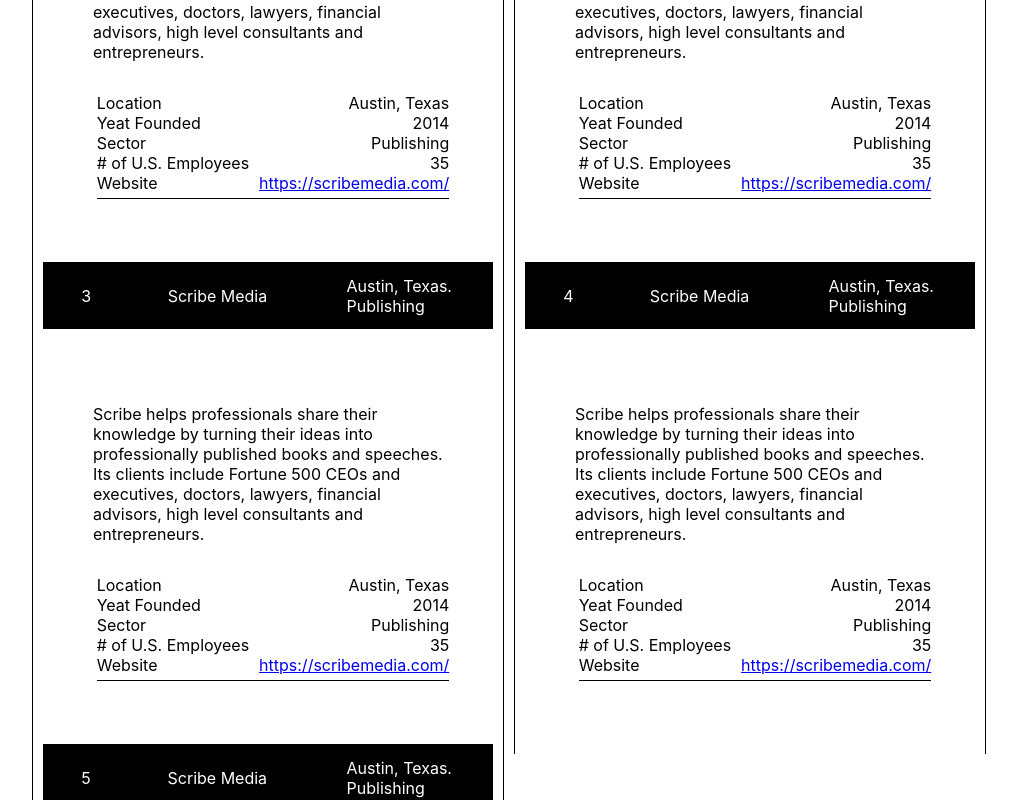
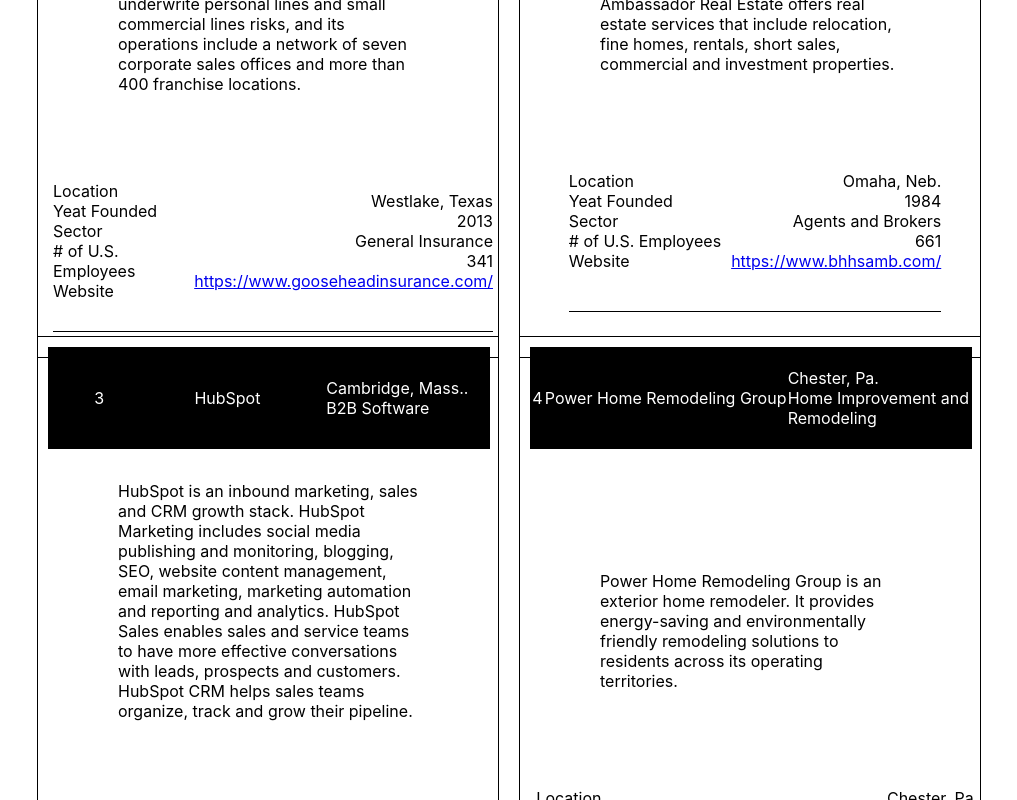
Before and after one commit to estelo2jz/topcompanyrevise, a React (Create React App) app: page /Large in a window 1280 px wide. Shown: the part 1560-2360 px from the top of the page, without its empty margins (131-1148 px from the left). Built offline with nearby package versions, Linux system fonts and the light colour scheme.

Commit message:
changed styles on companies

```diff
--- a/src/components/large/LargeItems.js
+++ b/src/components/large/LargeItems.js
@@ -1,67 +1,52 @@
 export const LargeItems = [
   {
     rank: '1',
-    companyLogo: 'https://assets.entrepreneur.com/static/tcc/logos/TCC_Scribe_Media_LLC_Logo_300x300.png?width=80',
-    title: 'Scribe Media',
-    location: "Austin, Texas",
-    sector: 'Publishing',
-    companyBio: 'Scribe helps professionals share their knowledge by turning their ideas into professionally published books and speeches. Its clients include Fortune 500 CEOs and executives, doctors, lawyers, financial advisors, high level consultants and entrepreneurs.',
-    companyImg: 'https://assets.entrepreneur.com/static/tcc/profile/TCC_ScribeMedia_1920x1080.png?width=550',
-    yearFounded: '2014',
-    numEmployee: '35',
-    url: 'https://scribemedia.com/',
-    cName: 'nav-links',
+    title: 'Goosehead Insurance',
+    location: "Westlake, Texas",
+    sector: 'General Insurance',
+    companyBio: 'Goosehead Insurance is an independent personal lines insurance agency. Goosehead represents more than 80 insurance companies that underwrite personal lines and small commercial lines risks, and its operations include a network of seven corporate sales offices and more than 400 franchise locations.',
+    yearFounded: '2013',
+    numEmployee: '341',
+    url: 'https://www.gooseheadinsurance.com/',
   },
   {
     rank: '2',
-    companyLogo: 'https://assets.entrepreneur.com/static/tcc/logos/TCC_Scribe_Media_LLC_Logo_300x300.png?width=80',
-    title: 'Scribe Media',
-    location: "Austin, Texas",
-    sector: 'Publishing',
-    companyBio: 'Scribe helps professionals share their knowledge by turning their ideas into professionally published books and speeches. Its clients include Fortune 500 CEOs and executives, doctors, lawyers, financial advisors, high level consultants and entrepreneurs.',
-    companyImg: 'https://assets.entrepreneur.com/static/tcc/profile/TCC_ScribeMedia_1920x1080.png?width=550',
-    yearFounded: '2014',
-    numEmployee: '35',
-    url: 'https://scribemedia.com/',
-    cName: 'nav-links',
+    title: 'Berkshire Hathaway HomeServices Ambassador Real Estate',
+    location: "Omaha, Neb.",
+    sector: 'Agents and Brokers',
+    companyBio: 'Berkshire Hathaway HomeServices Ambassador Real Estate offers real estate services that include relocation, fine homes, rentals, short sales, commercial and investment properties.',
+    yearFounded: '1984',
+    numEmployee: '661',
+    url: 'https://www.bhhsamb.com/',
   },
   {
     rank: '3',
-    companyLogo: 'https://assets.entrepreneur.com/static/tcc/logos/TCC_Scribe_Media_LLC_Logo_300x300.png?width=80',
-    title: 'Scribe Media',
-    location: "Austin, Texas",
-    sector: 'Publishing',
-    companyBio: 'Scribe helps professionals share their knowledge by turning their ideas into professionally published books and speeches. Its clients include Fortune 500 CEOs and executives, doctors, lawyers, financial advisors, high level consultants and entrepreneurs.',
-    companyImg: 'https://assets.entrepreneur.com/static/tcc/profile/TCC_ScribeMedia_1920x1080.png?width=550',
-    yearFounded: '2014',
-    numEmployee: '35',
-    url: 'https://scribemedia.com/',
-    cName: 'nav-links',
+    title: 'HubSpot',
+    location: "Cambridge, Mass.",
+    sector: 'B2B Software',
+    companyBio: 'HubSpot is an inbound marketing, sales and CRM growth stack. HubSpot Marketing includes social media publishing and monitoring, blogging, SEO, website content management, email marketing, marketing automation and reporting and analytics. HubSpot Sales enables sales and service teams to have more effective conversations with leads, prospects and customers. HubSpot CRM helps sales teams organize, track and grow their pipeline.',
+    yearFounded: '2006',
+    numEmployee: '1633',
+    url: 'https://www.hubspot.com/',
   },
   {
     rank: '4',
-    companyLogo: 'https://assets.entrepreneur.com/static/tcc/logos/TCC_Scribe_Media_LLC_Logo_300x300.png?width=80',
-    title: 'Scribe Media',
-    location: "Austin, Texas",
-    sector: 'Publishing',
-    companyBio: 'Scribe helps professionals share their knowledge by turning their ideas into professionally published books and speeches. Its clients include Fortune 500 CEOs and executives, doctors, lawyers, financial advisors, high level consultants and entrepreneurs.',
-    companyImg: 'https://assets.entrepreneur.com/static/tcc/profile/TCC_ScribeMedia_1920x1080.png?width=550',
-    yearFounded: '2014',
-    numEmployee: '35',
-    url: 'https://scribemedia.com/',
-    cName: 'nav-links',
+    title: 'Power Home Remodeling Group',
+    location: "Chester, Pa",
+    sector: 'Home Improvement and Remodeling',
+    companyBio: 'Power Home Remodeling Group is an exterior home remodeler. It provides energy-saving and environmentally friendly remodeling solutions to residents across its operating territories.',
+    yearFounded: '1992',
+    numEmployee: '2284',
+    url: 'http://www.powerhrg.com',
   },
   {
     rank: '5',
-    companyLogo: 'https://assets.entrepreneur.com/static/tcc/logos/TCC_Scribe_Media_LLC_Logo_300x300.png?width=80',
-    title: 'Scribe Media',
-    location: "Austin, Texas",
+    title: 'Curriculum Associates',
+    location: "North Billerica, Mass",
     sector: 'Publishing',
-    companyBio: 'Scribe helps professionals share their knowledge by turning their ideas into professionally published books and speeches. Its clients include Fortune 500 CEOs and executives, doctors, lawyers, financial advisors, high level consultants and entrepreneurs.',
-    companyImg: 'https://assets.entrepreneur.com/static/tcc/profile/TCC_ScribeMedia_1920x1080.png?width=550',
-    yearFounded: '2014',
-    numEmployee: '35',
-    url: 'https://scribemedia.com/',
-    cName: 'nav-links',
-  },
+    companyBio: "Curriculum Associates focuses on a blended learning approach, evolving along with schools as they focus more on digital content. It designs print and online instructional materials, screens and assessments, along with data management tools to address the needs of today's student and help teachers save time in the classroom.",
+    yearFounded: '1969',
+    numEmployee: '808',
+    url: 'https://www.curriculumassociates.com/',
+  }
 ]
--- a/src/components/medium/Medium.js
+++ b/src/components/medium/Medium.js
@@ -34,7 +34,9 @@
                   <div className="tab-content">
                     <div className="tab-content-container">
                       <div className="tab-content-summary">
-                        <p>{item.companyBio}</p>
+                        <div>
+                          <p>{item.companyBio}</p>
+                        </div>
                       </div>
                       <div className="tab-content-content">
                         <div className="tab-content-image">
--- a/src/components/medium/MediumItems.js
+++ b/src/components/medium/MediumItems.js
@@ -1,56 +1,52 @@
-import Scribe from "../medium/logo/scribe.png";
-import Hug from "../medium/logo/hug.png";
-
-
 export const MediumItems = [
   {
     rank: '1',
-    title: 'Scribe Media',
-    location: "Austin, Texas",
-    sector: 'Publishing',
-    companyBio: 'Scribe helps professionals share their knowledge by turning their ideas into professionally published books and speeches. Its clients include Fortune 500 CEOs and executives, doctors, lawyers, financial advisors, high level consultants and entrepreneurs.',
-    yearFounded: '2014',
-    numEmployee: '35',
-    url: 'https://scribemedia.com/',
+    title: 'Zurixx',
+    location: "Cottonwood Heights, Utah",
+    sector: 'Financial Education',
+    companyBio: 'Zurixx develops, promotes, sells and fulfills financial education programs throughout the United States and Canada. Its multi-phase educational process equips students with the tools, knowledge and resources they need to be financially successful. Zurixx partners with internationally-known celebrities from ABC, A&E, HGTV, and DIY Networks.',
+    yearFounded: '2012',
+    numEmployee: '81',
+    url: 'http://www.zurixx.com',
   },
   {
     rank: '2',
-    title: 'Scribe Media',
-    location: "San Diego, Calif",
-    sector: 'Publishing',
-    companyBio: 'Hughes Marino is a real estate firm that exclusively represents tenants and buyers -- never landlords -- so it never has a conflict of interest. With offices across the nation, Hughes Marino has been helping companies lease, buy and build commercial space for over 25 years.',
-    yearFounded: '2011',
-    numEmployee: '74',
-    url: 'http://hughesmarino.com/',
+    title: 'Upside Travel',
+    location: "Washington, DC",
+    sector: 'Travel / Vacation',
+    companyBio: 'Upside is an online travel service exclusively for business travelers.',
+    yearFounded: '2015',
+    numEmployee: '87',
+    url: 'http://www.upside.com',
   },
   {
     rank: '3',
-    title: 'Maz',
-    location: "New York, N.Y.",
-    sector: 'Content Logistics',
-    companyBio: 'Maz has built a content distribution platform used by brands such as Forbes, Hearst and Bloomberg media. Its ability to increase audience reach, engagement and revenue performance is key to its partnership with hundreds of media brands.',
-    yearFounded: '2010',
-    numEmployee: '37',
-    url: 'http://www.mazsystems.com',
+    title: '8z Real Estate',
+    location: "Boulder, Colo.",
+    sector: 'Agents / Brokers',
+    companyBio: '8z Real Estate is a real-estate brokerage firm that provides home buyers and sellers with market data and online tools, along with the knowledge and expertise of professionals on the ground.',
+    yearFounded: '2009',
+    numEmployee: '159',
+    url: 'https://8z.com',
   },
   {
     rank: '4',
-    title: 'Vuesol Technologies',
-    location: "Austin, Texas",
-    sector: 'Publishing',
-    companyBio: 'Choozle provides digital advertising software that leverages detailed consumer data to power programmatic advertising campaigns across display, video, mobile and other mediums - all from a single, intuitive interface.',
-    yearFounded: '2015',
-    numEmployee: '43',
-    url: 'http://www.vuesol.com',
+    title: 'CBH Homes',
+    location: "Meridian, Idaho",
+    sector: 'New Home Construction',
+    companyBio: 'CBH Homes is a home builder and real-estate firm.',
+    yearFounded: '1992',
+    numEmployee: '89',
+    url: 'https://cbhhomes.com/',
   },
   {
     rank: '5',
-    title: 'Vuesol Technologies',
-    location: "Austin, Texas",
-    sector: 'Publishing',
-    companyBio: 'Vuesol Technologies is a global technology services and outsourcing provider that is committed to helping customers align technology innovation with business strategy. Vuesol has been offering Fortune 500 and mid-size clients achieve their business goals by providing a full spectrum of technology services and high quality IT talent globally.',
-    yearFounded: '2015',
-    numEmployee: '43',
-    url: 'http://www.vuesol.com',
+    title: 'N2 Publishing',
+    location: "Wilmington, N.C.",
+    sector: 'Neighborhood Publications',
+    companyBio: 'N2 Publishing produces neighborhood publications that create a sense of community and support local businesses.',
+    yearFounded: '2004',
+    numEmployee: '230',
+    url: 'https://n2pub.com/',
   },
 ]
--- a/src/components/small/SmallItems.js
+++ b/src/components/small/SmallItems.js
@@ -1,67 +1,52 @@
 export const SmallItems = [
   {
     rank: '1',
-    companyLogo: 'https://assets.entrepreneur.com/static/tcc/logos/TCC_Scribe_Media_LLC_Logo_300x300.png?width=80',
     title: 'Scribe Media',
     location: "Austin, Texas",
     sector: 'Publishing',
     companyBio: 'Scribe helps professionals share their knowledge by turning their ideas into professionally published books and speeches. Its clients include Fortune 500 CEOs and executives, doctors, lawyers, financial advisors, high level consultants and entrepreneurs.',
-    companyImg: 'https://assets.entrepreneur.com/static/tcc/profile/TCC_ScribeMedia_1920x1080.png?width=550',
     yearFounded: '2014',
     numEmployee: '35',
     url: 'https://scribemedia.com/',
-    cName: 'nav-links',
   },
   {
     rank: '2',
-    companyLogo: 'https://assets.entrepreneur.com/static/tcc/logos/TCC_Scribe_Media_LLC_Logo_300x300.png?width=80',
-    title: 'Scribe Media',
-    location: "Austin, Texas",
-    sector: 'Publishing',
-    companyBio: 'Scribe helps professionals share their knowledge by turning their ideas into professionally published books and speeches. Its clients include Fortune 500 CEOs and executives, doctors, lawyers, financial advisors, high level consultants and entrepreneurs.',
-    companyImg: 'https://assets.entrepreneur.com/static/tcc/profile/TCC_ScribeMedia_1920x1080.png?width=550',
-    yearFounded: '2014',
-    numEmployee: '35',
-    url: 'https://scribemedia.com/',
-    cName: 'nav-links',
+    title: 'Hughes Marino',
+    location: "San Diego, Calif",
+    sector: 'Commercial Real Estate',
+    companyBio: 'Hughes Marino is a real estate firm that exclusively represents tenants and buyers -- never landlords -- so it never has a conflict of interest. With offices across the nation, Hughes Marino has been helping companies lease, buy and build commercial space for over 25 years.',
+    yearFounded: '2011',
+    numEmployee: '74',
+    url: 'http://hughesmarino.com/',
   },
   {
     rank: '3',
-    companyLogo: 'https://assets.entrepreneur.com/static/tcc/logos/TCC_Scribe_Media_LLC_Logo_300x300.png?width=80',
-    title: 'Scribe Media',
-    location: "Austin, Texas",
-    sector: 'Publishing',
-    companyBio: 'Scribe helps professionals share their knowledge by turning their ideas into professionally published books and speeches. Its clients include Fortune 500 CEOs and executives, doctors, lawyers, financial advisors, high level consultants and entrepreneurs.',
-    companyImg: 'https://assets.entrepreneur.com/static/tcc/profile/TCC_ScribeMedia_1920x1080.png?width=550',
-    yearFounded: '2014',
-    numEmployee: '35',
-    url: 'https://scribemedia.com/',
-    cName: 'nav-links',
+    title: 'Maz',
+    location: "New York, N.Y.",
+    sector: 'Content Logistics',
+    companyBio: 'Maz has built a content distribution platform used by brands such as Forbes, Hearst and Bloomberg media. Its ability to increase audience reach, engagement and revenue performance is key to its partnership with hundreds of media brands.',
+    yearFounded: '2010',
+    numEmployee: '37',
+    url: 'http://www.mazsystems.com',
   },
   {
     rank: '4',
-    companyLogo: 'https://assets.entrepreneur.com/static/tcc/logos/TCC_Scribe_Media_LLC_Logo_300x300.png?width=80',
-    title: 'Scribe Media',
+    title: 'Vuesol Technologies',
     location: "Austin, Texas",
     sector: 'Publishing',
-    companyBio: 'Scribe helps professionals share their knowledge by turning their ideas into professionally published books and speeches. Its clients include Fortune 500 CEOs and executives, doctors, lawyers, financial advisors, high level consultants and entrepreneurs.',
-    companyImg: 'https://assets.entrepreneur.com/static/tcc/profile/TCC_ScribeMedia_1920x1080.png?width=550',
-    yearFounded: '2014',
-    numEmployee: '35',
-    url: 'https://scribemedia.com/',
-    cName: 'nav-links',
+    companyBio: 'Choozle provides digital advertising software that leverages detailed consumer data to power programmatic advertising campaigns across display, video, mobile and other mediums - all from a single, intuitive interface.',
+    yearFounded: '2015',
+    numEmployee: '43',
+    url: 'http://www.vuesol.com',
   },
   {
     rank: '5',
-    companyLogo: 'https://assets.entrepreneur.com/static/tcc/logos/TCC_Scribe_Media_LLC_Logo_300x300.png?width=80',
-    title: 'Scribe Media',
+    title: 'Vuesol Technologies',
     location: "Austin, Texas",
     sector: 'Publishing',
-    companyBio: 'Scribe helps professionals share their knowledge by turning their ideas into professionally published books and speeches. Its clients include Fortune 500 CEOs and executives, doctors, lawyers, financial advisors, high level consultants and entrepreneurs.',
-    companyImg: 'https://assets.entrepreneur.com/static/tcc/profile/TCC_ScribeMedia_1920x1080.png?width=550',
-    yearFounded: '2014',
-    numEmployee: '35',
-    url: 'https://scribemedia.com/',
-    cName: 'nav-links',
+    companyBio: 'Vuesol Technologies is a global technology services and outsourcing provider that is committed to helping customers align technology innovation with business strategy. Vuesol has been offering Fortune 500 and mid-size clients achieve their business goals by providing a full spectrum of technology services and high quality IT talent globally.',
+    yearFounded: '2015',
+    numEmployee: '43',
+    url: 'http://www.vuesol.com',
   },
 ]
--- a/src/styles/items.scss
+++ b/src/styles/items.scss
@@ -19,13 +19,15 @@
       padding-bottom: 20px;
       .items-grid-container {
         display: grid;
-        border-left: 1px solid black;
-        border-right: 1px solid black;
+
         height: 100%;
         margin-bottom: 10px;
         padding: 10px;
         position: relative;
-        margin: 5px;
+        margin: 10px;
+        position: relative;
+                border: 1px solid black;
+
 
         .company-name-container {
           display: flex;
@@ -33,11 +35,13 @@
           align-content: center;
           align-items: center;
           background-color: black;
+          border: 1px solid rgb(0, 0, 0);
+          position: relative;
+
           color: white;
-          height: 100%;
+          height: 100px;
           width: 100%;
-          padding: 0;
-          margin: 0;
+
           .tab-left-container{
             display: flex;
             justify-content: space-evenly;
@@ -84,7 +88,8 @@
           align-content: center;
           align-items: center;
           width: 100%;
-          height: 400px;
+          height: 100%;
+
           .tab-content-container {
             display: grid;
             justify-content: center;
@@ -95,9 +100,14 @@
               justify-content: center;
               align-content: center;
               align-items: center;
-              width: 350px;
+              width: 100%;
               height: 100%;
-              padding: 10px;
+
+              p {
+                width: 300px;
+                height: 100%;
+                padding: 10px;
+              }
             }
             .tab-content-content {
               display: grid;
@@ -113,7 +123,7 @@
                 align-items: center;
                 align-content: center;
                 width: 100%;
-                height: 100%;
+                height: 180px;
                 list-style: none;
                 padding: 0;
                 margin: 5px;
@@ -122,6 +132,7 @@
 
                 .tab-ul-first {
                   text-align: left;
+
                 }
                 .tab-ul-second {
                   text-align: right;
--- a/src/styles/nav.scss
+++ b/src/styles/nav.scss
@@ -21,13 +21,16 @@
       margin: 0;
     }
     h2 {
-      font-size: 5em;
+      font-size: 6em;
       margin: 0;
+      padding: 0;
       color: #ffd615;
+      position: relative;
+      background-color: black;
     }
     h1 {
       font-size: 9em;
-      margin-top: -100px;
+      margin-top: -60px;
     }
   }
 }
@@ -77,7 +80,7 @@
       }
       h1 {
         font-size: 4.2em;
-        margin-top: -50px;
+        margin-top: -30px;
       }
     }
   }
```
